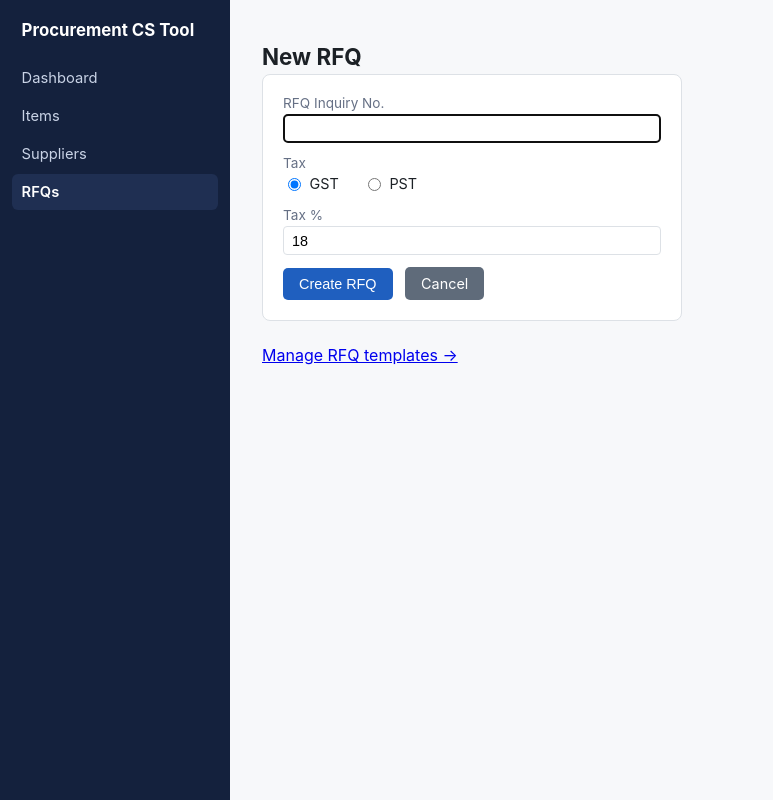
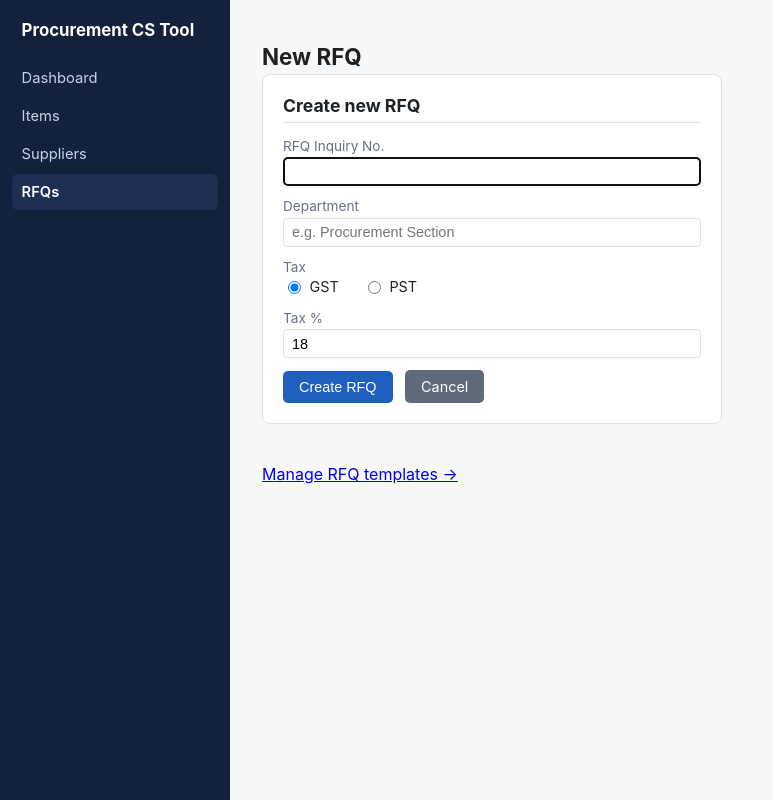
Before and after one commit to pretyiman/procurement-cs-tool, a FastAPI app: page /tenders/new in a window 1280 px wide. Shown: the whole page, without its empty margins (0-773 px from the left). Run offline with FastAPI, Linux system fonts and the light colour scheme; data that the repository does not hold is empty.

Commit message:
New RFQ page: side-by-side layout, add Department field
The "create manually" and "start from template" options were
stacked vertically as two separate sections; laid them out as two
cards side by side instead (flex row, wraps to stacked on narrow
screens).

Added a Department field (Tender.subject_department, which already
existed but was only ever set later via the Purchase Proposal's
document-details form) to both creation forms, so it's captured
upfront alongside the RFQ Inquiry No. Also surfaced it on the RFQ
detail page header now that it's collected at creation time.

Co-Authored-By: Claude Sonnet 5 <noreply@anthropic.com>

```diff
--- a/app/main.py
+++ b/app/main.py
@@ -281,6 +281,7 @@ def save_as_template(tender_id: int, name: str = Form(...), session: Session = D
 def create_tender_from_template(
     template_id: str = Form(...),
     inquiry_no: str = Form(...),
+    subject_department: str = Form(""),
     tax_type: str = Form("GST"),
     tax_percent: str = Form("18"),
     session: Session = Depends(get_session),
@@ -299,7 +300,11 @@ def create_tender_from_template(
         raise HTTPException(400, "Invalid tax type/percent")
 
     tender = Tender(
-        inquiry_no=inquiry_no.strip(), tax_type=tax_type_val, tax_percent=tax_pct, status=TenderStatus.draft
+        inquiry_no=inquiry_no.strip(),
+        subject_department=subject_department.strip() or None,
+        tax_type=tax_type_val,
+        tax_percent=tax_pct,
+        status=TenderStatus.draft,
     )
     session.add(tender)
     session.flush()
@@ -340,6 +345,7 @@ def new_tender_form(request: Request, session: Session = Depends(get_session)):
 @app.post("/tenders")
 def create_tender(
     inquiry_no: str = Form(...),
+    subject_department: str = Form(""),
     tax_type: str = Form("GST"),
     tax_percent: str = Form("18"),
     session: Session = Depends(get_session),
@@ -355,6 +361,7 @@ def create_tender(
 
     tender = Tender(
         inquiry_no=inquiry_no.strip(),
+        subject_department=subject_department.strip() or None,
         tax_type=tax_type_val,
         tax_percent=tax_pct,
         status=TenderStatus.draft,
--- a/app/templates/tender_detail.html
+++ b/app/templates/tender_detail.html
@@ -2,7 +2,9 @@
 {% block title %}{{ tender.inquiry_no }} - Procurement CS Tool{% endblock %}
 {% block content %}
 <h1>{{ tender.inquiry_no }}</h1>
-<p class="muted">{{ tender.tax_type.value }} {{ tender.tax_percent }}% &middot; Status: {{ tender.status.value }}</p>
+<p class="muted">
+  {% if tender.subject_department %}{{ tender.subject_department }} &middot; {% endif %}{{ tender.tax_type.value }} {{ tender.tax_percent }}% &middot; Status: {{ tender.status.value }}
+</p>
 <p>
   <a class="btn btn-secondary" href="/tenders/{{ tender.id }}/quote-entry">Quote Entry</a>
   <a class="btn btn-secondary" href="/tenders/{{ tender.id }}/award">Award Review</a>
--- a/app/templates/tender_new.html
+++ b/app/templates/tender_new.html
@@ -2,11 +2,17 @@
 {% block title %}New RFQ{% endblock %}
 {% block content %}
 <h1>New RFQ</h1>
-<div class="card" style="max-width:420px">
+<div style="display:flex; gap:1.5rem; flex-wrap:wrap; align-items:flex-start;">
+  <div class="card" style="flex:1; min-width:320px; max-width:460px;">
+    <h2 style="margin-top:0">Create new RFQ</h2>
     <form method="post" action="/tenders">
       <div class="field">
         <label for="inquiry_no">RFQ Inquiry No.</label>
         <input type="text" id="inquiry_no" name="inquiry_no" required autofocus>
+      </div>
+      <div class="field">
+        <label for="subject_department">Department</label>
+        <input type="text" id="subject_department" name="subject_department" placeholder="e.g. Procurement Section">
       </div>
       <div class="field">
         <label>Tax</label>
@@ -29,8 +35,8 @@
   </div>
 
   {% if tender_templates %}
-<h2>Or start from a saved template</h2>
-<div class="card" style="max-width:420px">
+  <div class="card" style="flex:1; min-width:320px; max-width:460px;">
+    <h2 style="margin-top:0">Start from a saved template</h2>
     <p class="muted" style="margin-top:0">Pre-fills the item list (and quantities) from a previous recurring RFQ - suppliers/quotes are always entered fresh.</p>
     <form method="post" action="/templates/create-tender">
       <div class="field">
@@ -44,6 +50,10 @@
       <div class="field">
         <label for="template_inquiry_no">RFQ Inquiry No.</label>
         <input type="text" id="template_inquiry_no" name="inquiry_no" required>
+      </div>
+      <div class="field">
+        <label for="template_subject_department">Department</label>
+        <input type="text" id="template_subject_department" name="subject_department" placeholder="e.g. Procurement Section">
       </div>
       <div class="field">
         <label>Tax</label>
@@ -64,5 +74,6 @@
     </form>
   </div>
   {% endif %}
+</div>
 <p><a href="/templates">Manage RFQ templates &rarr;</a></p>
 {% endblock %}
```
Lines whose indentation alone changed are shown as unchanged.
